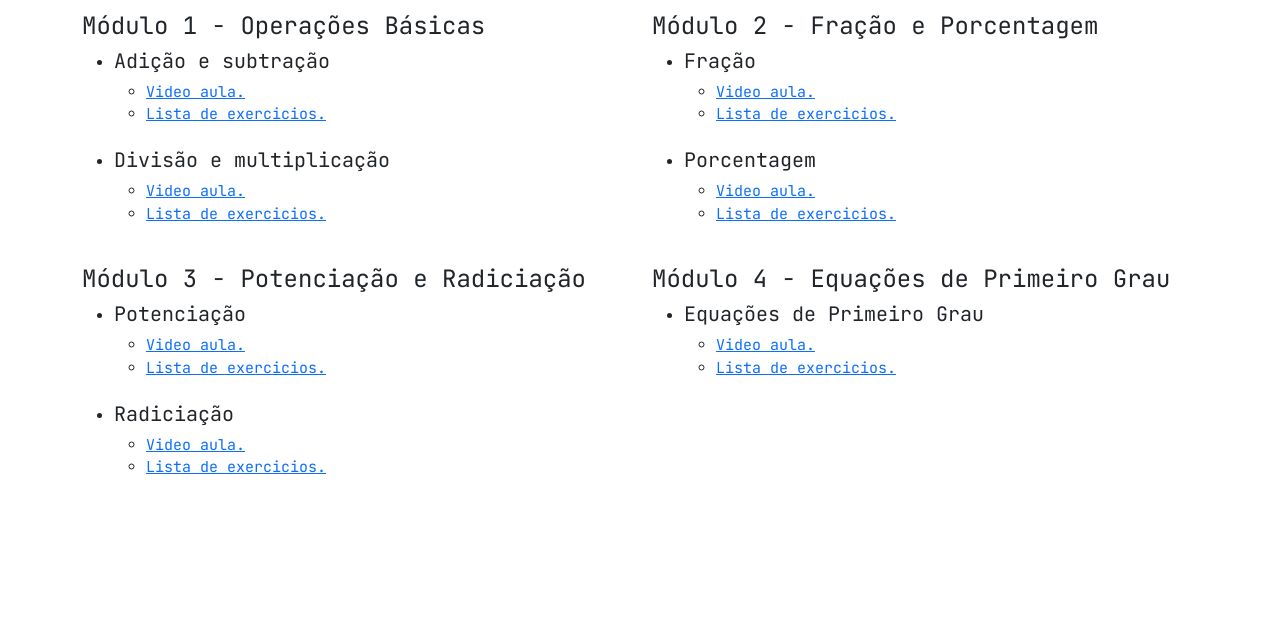
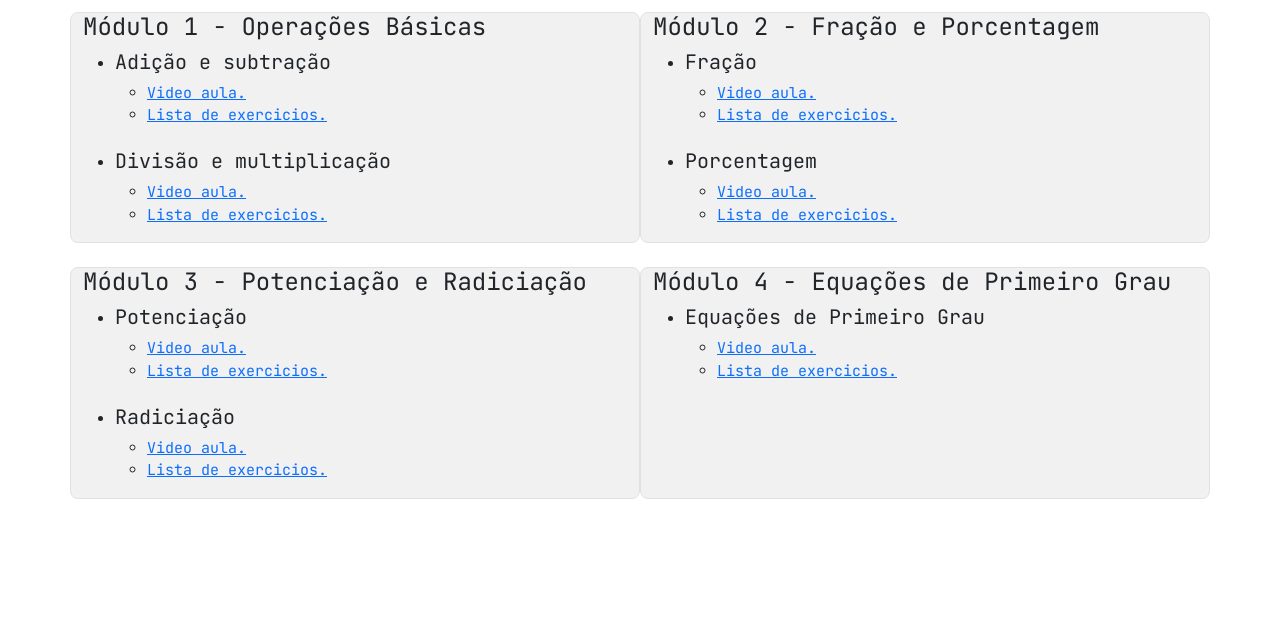
Before and after one commit to jcalladoo/projetoDefinitivo, a website: page HTML/forum.html in a window 1280 px wide. Shown: the part 136-777 px from the top of the page. Drawn offline with nearby package versions, Linux system fonts and the light colour scheme.

Commit message:
mudança no forum

```diff
--- a/CSS/forum.css
+++ b/CSS/forum.css
@@ -162,3 +162,10 @@ body{
 p>a{
     color: white;
 }
+#card_forum{
+    border: 1px solid #dee2e6;
+  border-radius: 8px;
+  background-color: #cfcfcf49;
+  transition: transform 0.3s, box-shadow 0.3s;
+  min-height: 150px;
+}
--- a/HTML/forum.html
+++ b/HTML/forum.html
@@ -89,7 +89,7 @@
     <main id="mainContent">
         <section class="container my-5">
             <div class="row mb-4">
-                <div class="col-md-6">
+                <div class="col-md-6" id="card_forum">
                     <h4>Módulo 1 - Operações Básicas</h4>
                     <ul>
                         <li>
@@ -112,7 +112,7 @@
                         </ul>
                     </ul>
                 </div>
-                <div class="col-md-6">
+                <div class="col-md-6" id="card_forum">
                     <h4>Módulo 2 - Fração e Porcentagem</h4>
                     <ul>
                         <li>
@@ -138,7 +138,7 @@
                 </div>
             </div>
             <div class="row">
-                <div class="col-md-6">
+                <div class="col-md-6" id="card_forum">
                     <h4>Módulo 3 - Potenciação e Radiciação</h4>
                     <ul>
                         <li>
@@ -161,7 +161,7 @@
                         </ul>
                     </ul>
                 </div>
-                <div class="col-md-6">
+                <div class="col-md-6" id="card_forum">
                     <h4>Módulo 4 - Equações de Primeiro Grau</h4>
                     <ul>
                         <li>
```
